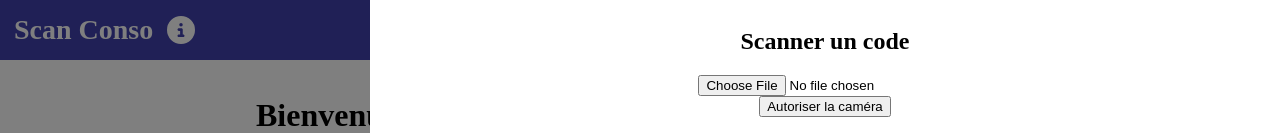
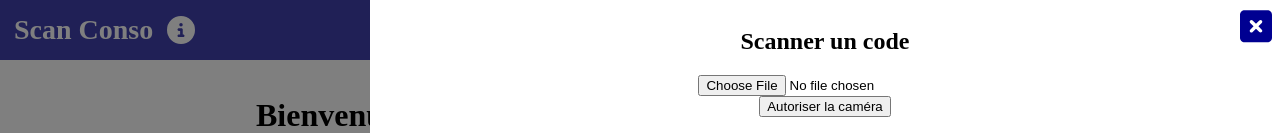
Before and after one commit to CHKNRAVE/scan-conso, a React (Vite) app: page / in a window 1280 px wide. Both pictures are taken after a click on the element 1250 px from the left and 30 px from the top of the page. Shown: the top 133 px of the page. Built offline with nearby package versions, Linux system fonts and the light colour scheme.

Commit message:
Improved the appearance of the live preview. Added a scan panel close button.

```diff
--- a/src/App.css
+++ b/src/App.css
@@ -420,3 +420,22 @@ td {
 	padding: var(--icon-padding);
 	filter: drop-shadow(3px 3px 1px Black);
 }
+
+.cameraDiv {
+	display: flex;
+	flex-flow: column;
+	align-items: center;
+}
+
+.cameraDiv > video {
+	max-width: 50vw;
+	max-height: 25vh;
+}
+
+#scanPanelCloseButton {
+	color: var(--france-blue);
+	width: 2em;
+	position: absolute;
+	right: var(--horizontal-padding);
+	cursor: pointer;
+}
--- a/src/App.jsx
+++ b/src/App.jsx
@@ -28,7 +28,7 @@ export default function App() {
 		<Header openScanPanel={openScanPanel}/>
 		{scanPanelOpenState && <>
 			<div id="panelDarkBackground" onClick={closeScanPanel}></div>
-			<Scan />
+			<Scan closeScanPanel={closeScanPanel} />
 		</>}
 		<CodeList />
 		{canInstallApp && <InstallPrompt />}
--- a/src/PictureForm.jsx
+++ b/src/PictureForm.jsx
@@ -33,9 +33,11 @@ export default function PictureForm() {
 		if(!cameraModeEnabled) return;
 
 		let cameraSnapshotInterval;
+		let cameraStream;
 
 		navigator.mediaDevices.getUserMedia({video: {facingMode: {ideal: "environment"}}}).then(stream => {
 			videoElementRef.current.srcObject = stream;
+			cameraStream = stream;
 
 			cameraSnapshotInterval = setInterval(() => {
 				new BarcodeDetector({
@@ -49,7 +51,10 @@ export default function PictureForm() {
 				});
 			}, 500);
 		}, console.warn);
-		return () => clearInterval(cameraSnapshotInterval);
+		return () => {
+			clearInterval(cameraSnapshotInterval);
+			cameraStream.getTracks().forEach(track => track.stop());
+		};
 	}, [cameraModeEnabled]);
 
 	const reset = function() {
@@ -95,7 +100,7 @@ export default function PictureForm() {
 		<div id="uploadField">
 			<input type="file" accept="/image" value={""} onInput={onFileInput} />
 			{cameraModeAllowed && <div className="cameraDiv">
-				<video ref={videoElementRef} width={300} height={300} autoPlay hidden={!cameraModeEnabled} />
+				<video ref={videoElementRef} autoPlay hidden={!cameraModeEnabled} />
 				{cameraModeEnabled && <p>L'image en direct est utilisée localement 2 fois par seconde.</p>}
 				{!cameraModeEnabled && <button onClick={requestCameraAccess}>Autoriser la caméra</button>}
 			</div>}
--- a/src/Scan.jsx
+++ b/src/Scan.jsx
@@ -1,10 +1,12 @@
 import PictureForm from "./PictureForm";
 import ManualForm from "./ManualForm";
+import ScanPanelCloseButton from "./ScanPanelCloseButton";
 
-export default function Scan() {
+export default function Scan({closeScanPanel}) {
 	return <div id="scanPanel" onClick={ev => ev.stopPropagation()}>
 		<PictureForm />
 		<h4>ou</h4>
 		<ManualForm />
+		<ScanPanelCloseButton closeScanPanel={closeScanPanel}/>
 	</div>
 };
--- /dev/null
+++ b/src/ScanPanelCloseButton.jsx
@@ -0,0 +1,7 @@
+export default function ScanPanelCloseButton({closeScanPanel}) {
+	const svgCredits = "Crédits pour l'icône :\nFont Awesome Free 6.7.2 by @fontawesome - https://fontawesome.com License - https://fontawesome.com/license/free Copyright 2025 Fonticons, Inc.";
+
+	return <div id="scanPanelCloseButton" onClick={closeScanPanel} title={svgCredits}>
+		<svg xmlns="http://www.w3.org/2000/svg" viewBox="0 0 448 512"><path fill="currentColor" d="M64 32C28.7 32 0 60.7 0 96L0 416c0 35.3 28.7 64 64 64l320 0c35.3 0 64-28.7 64-64l0-320c0-35.3-28.7-64-64-64L64 32zm79 143c9.4-9.4 24.6-9.4 33.9 0l47 47 47-47c9.4-9.4 24.6-9.4 33.9 0s9.4 24.6 0 33.9l-47 47 47 47c9.4 9.4 9.4 24.6 0 33.9s-24.6 9.4-33.9 0l-47-47-47 47c-9.4 9.4-24.6 9.4-33.9 0s-9.4-24.6 0-33.9l47-47-47-47c-9.4-9.4-9.4-24.6 0-33.9z"/></svg>
+	</div>
+};
```
